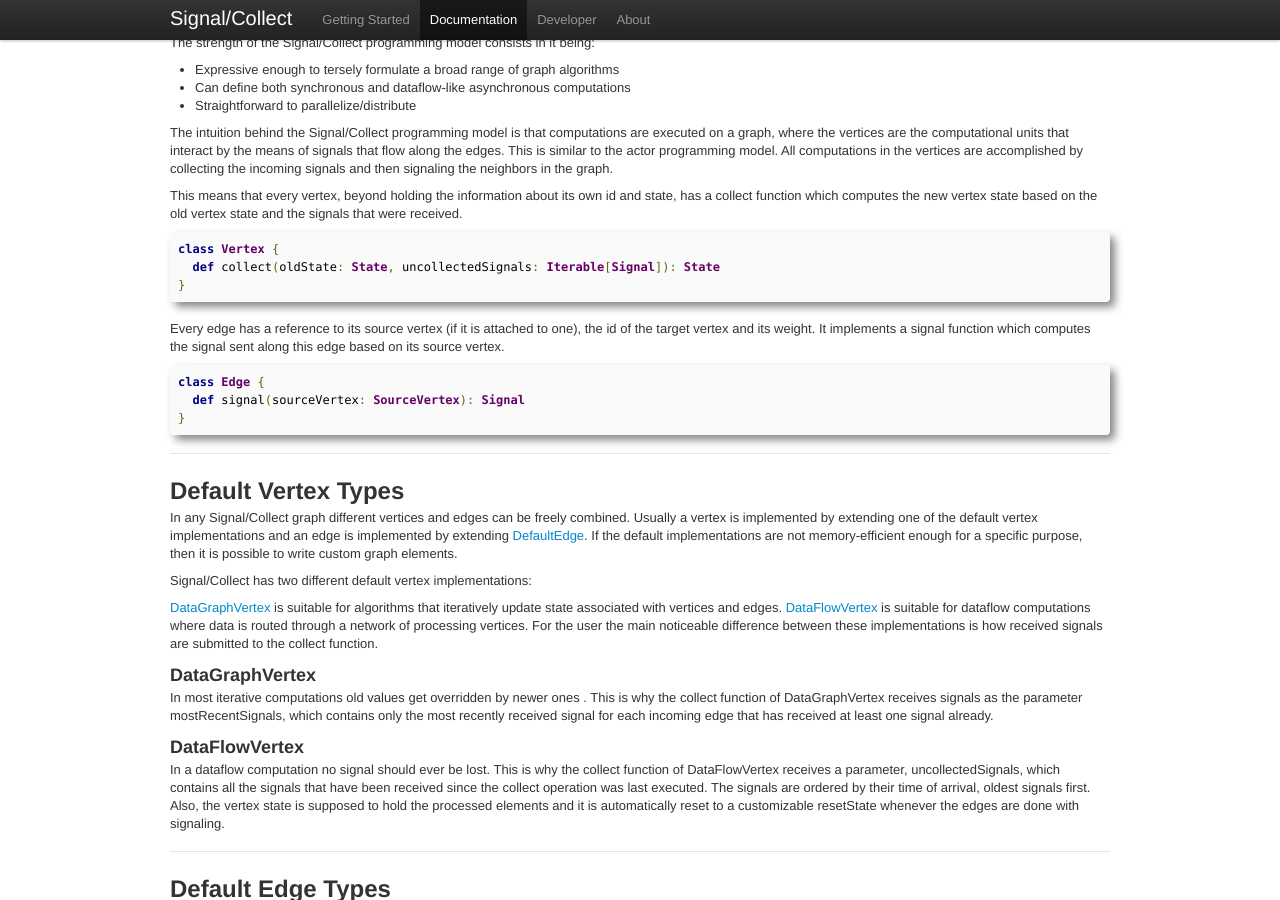
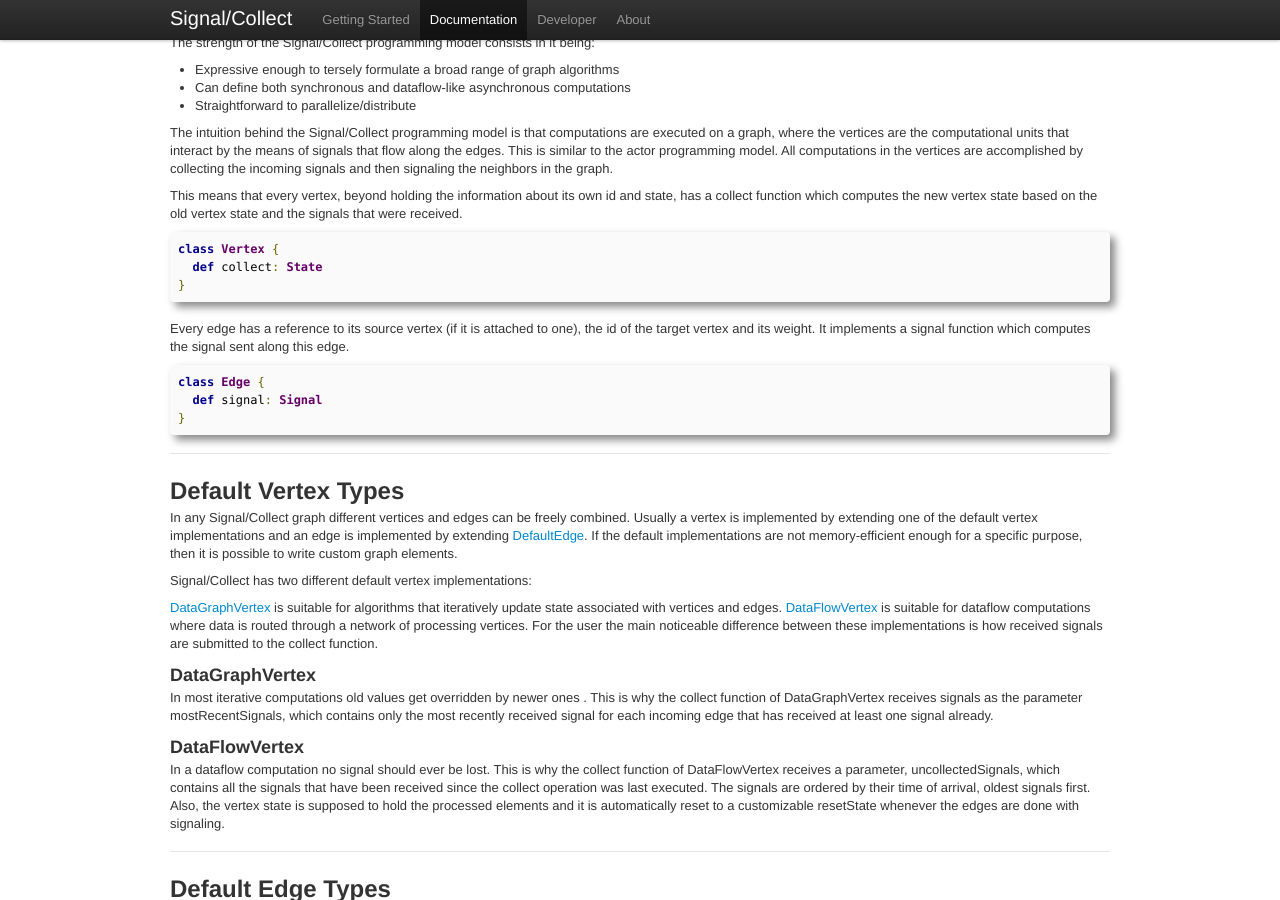
Before and after one commit to uzh/signal-collect, a Jekyll site: the page built from documentation.html, in a window 1280 px wide and 900 px high, scrolled down 308 px. Built offline with Jekyll 4.4.1, drawn with Linux system fonts in a browser that asks for light colours; comment, search, counter and statistics services are not loaded.

Commit message:
Minor fixes.

```diff
--- a/assets/js/lang-scala.js
+++ b/assets/js/lang-scala.js
@@ -43,7 +43,7 @@ PR['registerLangHandler'](
          [PR['PR_STRING'],      /^'(?:[^\r\n\\']|\\(?:'|[^\r\n']+))'/],
          [PR['PR_LITERAL'],     /^'[a-zA-Z_$][\w$]*(?!['$\w])/],
          [PR['PR_KEYWORD'],     /^(?:abstract|case|catch|class|def|do|else|extends|final|finally|for|forSome|if|implicit|import|lazy|match|new|object|override|package|private|protected|requires|return|sealed|super|throw|trait|try|type|val|var|while|with|yield)\b/],
-         [PR['PR_LITERAL'],     /^(?:true|false|null|this|match)\b/],
+         [PR['PR_LITERAL'],     /^(?:true|false|null|this)\b/],
          [PR['PR_LITERAL'],     /^(?:(?:0(?:[0-7]+|X[0-9A-F]+))L?|(?:(?:0|[1-9][0-9]*)(?:(?:\.[0-9]+)?(?:E[+\-]?[0-9]+)?F?|L?))|\\.[0-9]+(?:E[+\-]?[0-9]+)?F?)/i],
          // Treat upper camel case identifiers as types.
          [PR['PR_TYPE'],        /^[$_]*[A-Z][_$A-Z0-9]*[a-z][\w$]*/],
--- a/documentation.html
+++ b/documentation.html
@@ -23,13 +23,13 @@ weight: 2
 <p>This means that every vertex, beyond holding the information about its own id and state, has a collect function which computes the new vertex state based on the old vertex state and the signals that were received.</p>
 
 <pre class="prettyprint lang-scala">class Vertex {
-  def collect(oldState: State, uncollectedSignals: Iterable[Signal]): State
+  def collect: State
 }</pre>
 
-<p>Every edge has a reference to its source vertex (if it is attached to one), the id of the target vertex and its weight. It implements a signal function which computes the signal sent along this edge based on its source vertex.</p>
+<p>Every edge has a reference to its source vertex (if it is attached to one), the id of the target vertex and its weight. It implements a signal function which computes the signal sent along this edge.</p>
 
 <pre class="prettyprint lang-scala">class Edge {
-  def signal(sourceVertex: SourceVertex): Signal
+  def signal: Signal
 }</pre>
 
 <hr class="soften">
```
